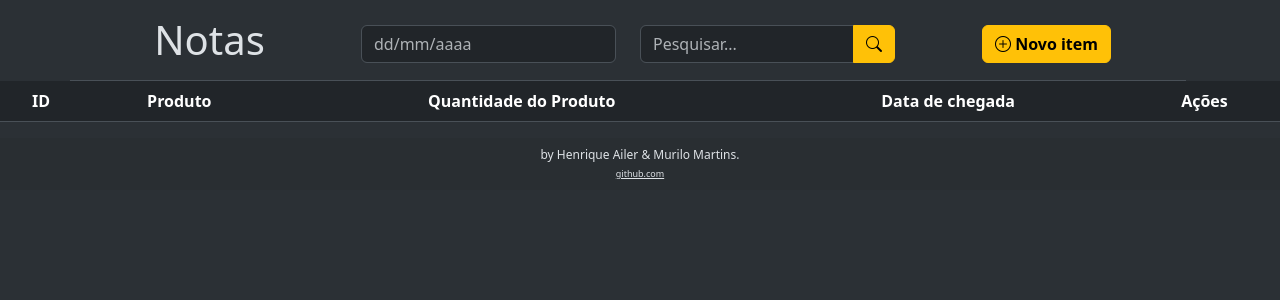
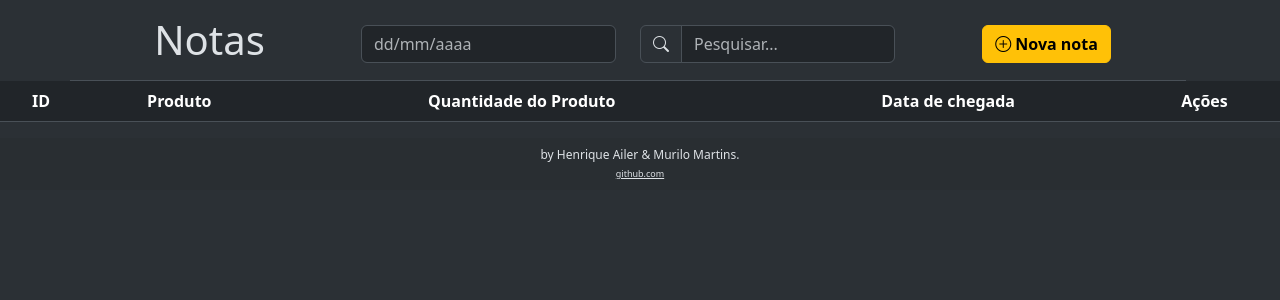
Before and after one commit to Ailer-h/erp_logistica, a PHP site: page /tabela_notas.php in a window 1280 px wide. Shown: the part 57-357 px from the top of the page. Run offline with PHP 8.4, Linux system fonts and the light colour scheme; data comes from the database, SQL or seed files in the repository; data that the repository does not hold is empty; some libraries are stand-ins or nearby versions.

Commit message:
Crud da tabela de notas iniciado.

```diff
--- a/js/estoque.js
+++ b/js/estoque.js
@@ -37,7 +37,7 @@ document.getElementById('form_add').addEventListener('submit', event => {
             success: function(){
                 modal_add.hide();
                 clear_form();
-                table('');
+                table('searchbar');
             }
         })
     }
@@ -65,17 +65,14 @@ function getFilters(){
     if(estado.length > 0){
 
         if(estado == 'falta'){
-            console.log('falta')
             return 'and ((100 * qtd_estoque) / qtd_padrao) <= 25';
 
         }
         if(estado == 'em_estoque'){
-            console.log('em_estoque')
             return 'and ((100 * qtd_estoque) / qtd_padrao) > 25';
 
         }
     }
-    console.log('todos')
     return '';
 }
 
--- a/php/tabela_notas.php
+++ b/php/tabela_notas.php
@@ -23,12 +23,9 @@ function getNamesEstoque()
 <head>
     <meta charset="UTF-8">
     <meta name="viewport" content="width=device-width, initial-scale=1.0">
-    <link href="https://cdn.jsdelivr.net/npm/bootstrap@5.3.3/dist/css/bootstrap.min.css" rel="stylesheet"
-        integrity="sha384-QWTKZyjpPEjISv5WaRU9OFeRpok6YctnYmDr5pNlyT2bRjXh0JMhjY6hW+ALEwIH" crossorigin="anonymous">
+    <link href="https://cdn.jsdelivr.net/npm/bootstrap@5.3.3/dist/css/bootstrap.min.css" rel="stylesheet"integrity="sha384-QWTKZyjpPEjISv5WaRU9OFeRpok6YctnYmDr5pNlyT2bRjXh0JMhjY6hW+ALEwIH" crossorigin="anonymous">
     <link rel="stylesheet" href="../css/style.css">
-    <script src="https://cdn.jsdelivr.net/npm/bootstrap@5.3.3/dist/js/bootstrap.bundle.min.js"
-        integrity="sha384-YvpcrYf0tY3lHB60NNkmXc5s9fDVZLESaAA55NDzOxhy9GkcIdslK1eN7N6jIeHz"
-        crossorigin="anonymous"></script>
+    <script src="https://cdn.jsdelivr.net/npm/bootstrap@5.3.3/dist/js/bootstrap.bundle.min.js"integrity="sha384-YvpcrYf0tY3lHB60NNkmXc5s9fDVZLESaAA55NDzOxhy9GkcIdslK1eN7N6jIeHz"crossorigin="anonymous"></script>
     <script src="https://cdn.jsdelivr.net/npm/cleave.js@1.6.0/dist/cleave.min.js"></script>
     <link rel="stylesheet" href="https://cdn.jsdelivr.net/npm/bootstrap-icons@1.11.3/font/bootstrap-icons.min.css">
     <title>Estoque</title>
@@ -73,18 +70,17 @@ function getNamesEstoque()
 
             <div class="col">
                 <div class="input-group">
-                    <input class="form-control" type="text" placeholder="Pesquisar..."
-                        aria-label="default input example">
-                    <button type="button" class="btn btn-warning fw-bold">
+                <span class="input-group-text" id="inputGroup-sizing-default">
                         <i class="bi bi-search"></i>
-                    </button>
+                    </span>
+                    <input class="form-control" type="text" placeholder="Pesquisar..." id='searchbar' aria-label="default input example" oninput="table('searchbar')">
                 </div>
             </div>
             <div class="col">
                 <button type="button" class="btn btn-warning fw-bold" data-bs-toggle="modal"
-                    data-bs-target="#modal_crud">
-                    <i class="bi bi-plus-circle"></i>
-                    Novo item
+                    data-bs-target="#modal_nota">
+                    <i class="bi bi-plus-circle bold"></i>
+                    Nova nota
                 </button>
             </div>
         </div>
@@ -103,18 +99,12 @@ function getNamesEstoque()
             </thead>
             <tbody>
 
-                <?php
-
-                include "utilities/printNota.php";
-
-                ?>
-
             </tbody>
         </table>
     </div>
 
-    <!-- Modal do CRUD -->
-    <div class="modal fade" id="modal_crud" tabindex="-1" aria-labelledby="exampleModalLabel" aria-hidden="true">
+    <!-- Modal de nova nota -->
+    <div class="modal fade" id="modal_nota" tabindex="-1" aria-labelledby="exampleModalLabel" aria-hidden="true">
         <div class="modal-dialog modal-dialog-centered">
             <div class="modal-content">
                 <div class="modal-header">
@@ -138,11 +128,11 @@ function getNamesEstoque()
 
                         <div class="row">
                             <div class="col">
-                                <select class="form-select" aria-label="Default select example">
-                                    <option selected hidden>Open this select menu</option>
+                                <select class="form-select" aria-label="Default select example" required>
+                                    <option selected hidden disabled value="">Produto...</option>
                                     <?php
 
-                                    getNamesEstoque();
+                                        getNamesEstoque();
 
                                     ?>
                                 </select>
```
Also changed, not shown: js/notas.js (added, +16 -0 lines), php/utilities/consultar_notas.php (renamed from php/utilities/printNota.php).
